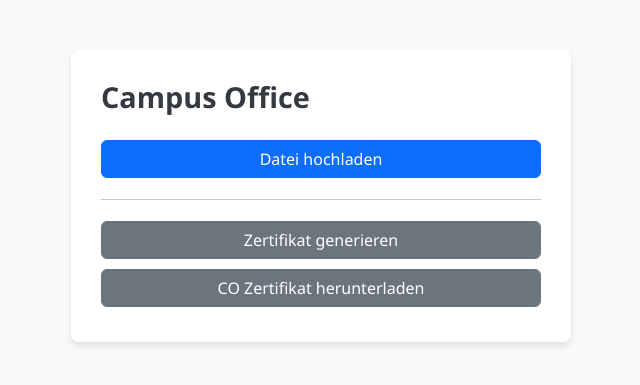
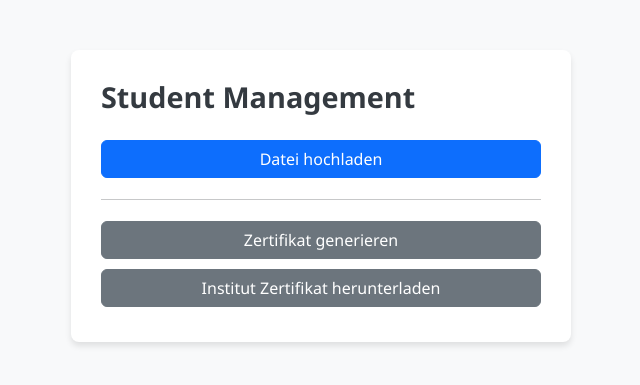
Before and after one commit to dermrvn-code/StudentCertificateDemo, a Flask app: page / in a window 1280 px wide. Shown: the top 385 px of the page, without its empty margins (319-959 px from the left). Run offline with Flask 3, Linux system fonts and the light colour scheme; parts of the project's set-up code (start-up, migrations or seed data) failed here and were passed over.

Commit message:
Fix common name retrieval in certificate generation and update organization details in main function; modify HTML titles and download links for clarity

```diff
--- a/service_client/functions.py
+++ b/service_client/functions.py
@@ -31,7 +31,7 @@ def generate_certificate(request: bytes):
     cert_bytes = cert.public_bytes(encoding=serialization.Encoding.PEM)
 
     save_path = os.path.join(script_dir, "student_certs")
-    common_name = csr.subject.get_attributes_for_oid(NameOID.COMMON_NAME)[0].value
+    common_name = csr.subject.get_attributes_for_oid(NameOID.COMMON_NAME)[1].value
     save_cert_to_file(cert, save_path, common_name=common_name)
 
     return cert_bytes
--- a/service_client/generate_certificate.py
+++ b/service_client/generate_certificate.py
@@ -25,6 +25,8 @@ def main():
         country_code="DE",
         common_name="CampusOfficeHSHL",
         hostname="localhost",
+        organization_name="HSHL",
+        organizational_unit_name="CampusOffice",
     )
 
 
--- a/service_client/main.py
+++ b/service_client/main.py
@@ -46,7 +46,6 @@ def upload_request():
             response = app.response_class(
                 response=cert_bytes,
                 status=200,
-                mimetype="application/x-x509-ca-cert",
                 headers={
                     "Content-Disposition": "attachment; filename=certificate.crt",
                 },
@@ -60,10 +59,10 @@ def download_cert():
     cert_bytes = load_certificate_bytes_from_path(
         os.path.join(script_dir, "certs", "cert_campusofficehshl.crt")
     )
+    print(cert_bytes)
     response = app.response_class(
         response=cert_bytes,
         status=200,
-        mimetype="application/x-x509-ca-cert",
         headers={
             "Content-Disposition": "attachment; filename=InstituteCertificate.crt",
         },
--- a/service_client/templates/home.html
+++ b/service_client/templates/home.html
@@ -10,11 +10,11 @@
 </head>
 <body>
     <div class="container">
-        <h1>Campus Office</h1>
+        <h1>Student Management</h1>
         <a class="btn btn-primary w-100" href="upload_file">Datei hochladen</a>
         <hr/>
         <a class="btn btn-secondary w-100" href="upload_request">Zertifikat generieren</a>
-        <a class="btn btn-secondary w-100" href="download_cert">CO Zertifikat herunterladen</a>
+        <a class="btn btn-secondary w-100" href="download_cert">Institut Zertifikat herunterladen</a>
     </div>
     </body>
 </html>
```
